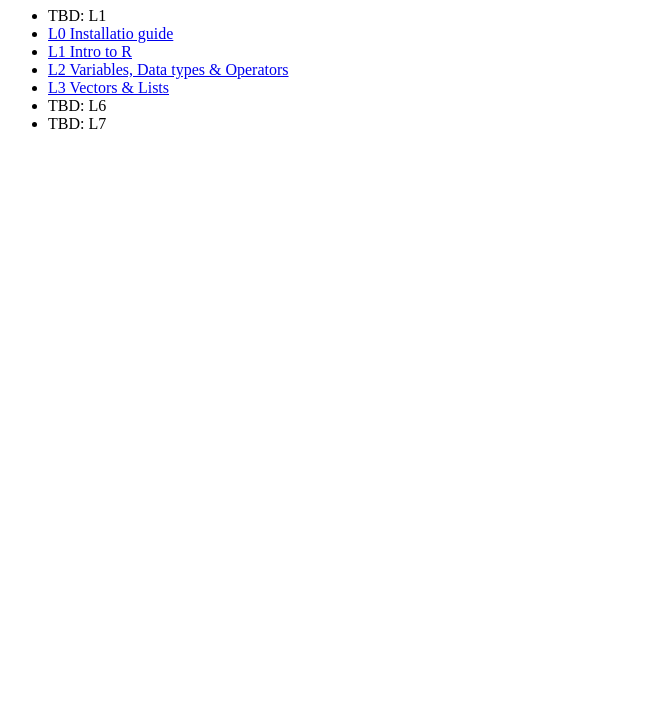
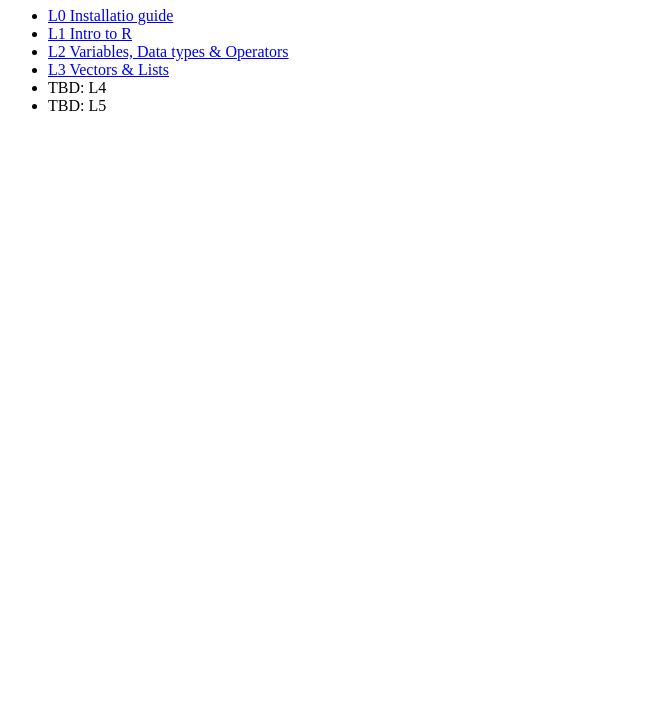
Before and after one commit to cleiti/Advanced-data-processing-UU-HT2026, a plain HTML site: page index.html in a window 1280 px wide. Shown: the part 73-800 px from the top of the page, without its empty margins (0-655 px from the left). Drawn offline with Linux system fonts and the light colour scheme.

Commit message:
Update list items in index.html
Removed placeholder items and added new TBD items for L4 and L5.

```diff
--- a/index.html
+++ b/index.html
@@ -7,13 +7,12 @@
     <h1>Advanced data processing HT2026: R Labs</h1>
 
     <ul>
-        <li>TBD: L1</li>
         <li><a href="L0 Installatio guide.html">L0 Installatio guide</a></li>
         <li><a href="L1 Intro to R.html">L1 Intro to R</a></li>
         <li><a href="L2 Variables, Data types & Operators.html">L2 Variables, Data types & Operators</a></li>
         <li><a href="L3 Vectors & Lists.html">L3 Vectors & Lists</a></li>
-        <li>TBD: L6</li>
-        <li>TBD: L7</li>
+        <li>TBD: L4</li>
+        <li>TBD: L5</li>
     </ul>
 </body>
 </html>
```
